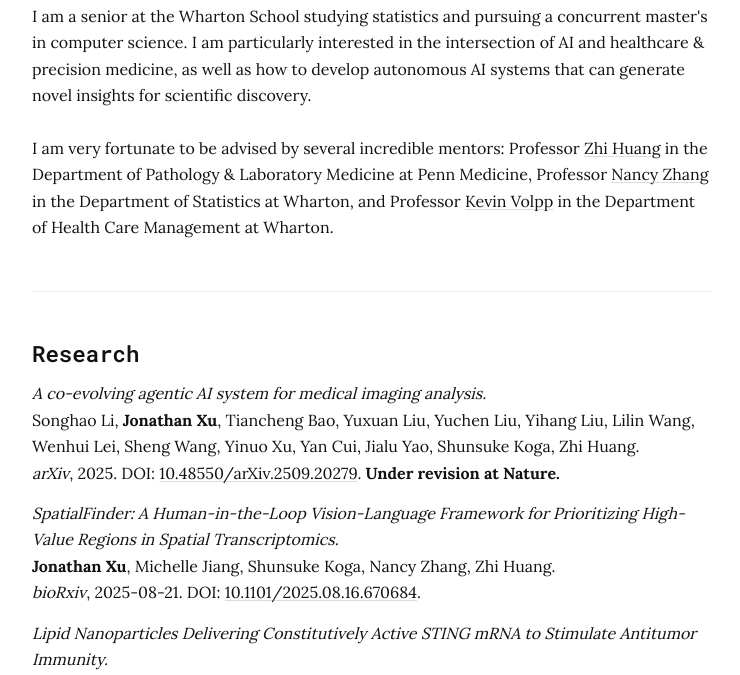
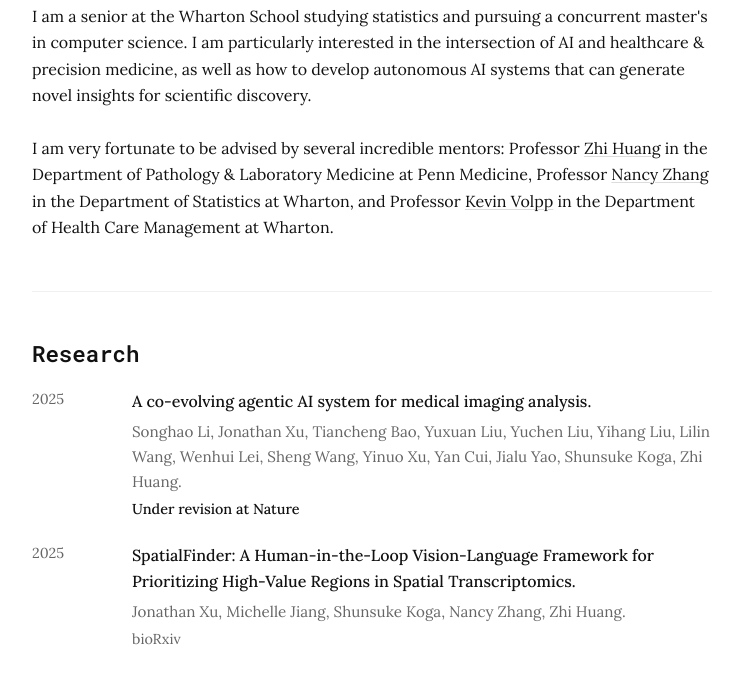
Before and after one commit to jonrxu/jonrxu.github.io, a plain HTML site: page index.html in a window 1280 px wide. Shown: the part 121-796 px from the top of the page, without its empty margins (268-1008 px from the left). Drawn offline with Linux system fonts and the light colour scheme.

Commit message:
format research section

```diff
--- a/index.html
+++ b/index.html
@@ -23,11 +23,6 @@
             font-weight: 200 900;
             font-style: italic;
             font-display: swap;
-        }
-        .publication {
-            margin: 0 0 14px 0;
-            text-indent: 0;
-            padding-left: 0;
         }
         /* Minimalist typography inspired by Jason Wei's site */
         html, body {
@@ -55,7 +50,7 @@
             font-optical-sizing: auto;
             font-weight: 600;
             font-style: normal;
-            margin: 28px 0 8px 0;
+            margin: 28px 0 16px 0;
             font-size: 1.4em;
         }
         a {
@@ -83,15 +78,62 @@
         #writing li {
             margin: 6px 0;
         }
-        /* Keep publication links consistent */
-        .publication a { text-decoration-color: #dcdcdc; }
-        .publication a:hover { text-decoration-color: #111; }
+        /* Publication entries - date on left, paper on right */
+        .publication {
+            display: flex;
+            gap: 20px;
+            margin: 0 0 20px 0;
+            padding: 0;
+            text-indent: 0;
+        }
+        .publication-date {
+            flex-shrink: 0;
+            width: 80px;
+            color: #666;
+            font-size: 0.9em;
+        }
+        .publication-content {
+            flex: 1;
+        }
+        .publication-title {
+            margin: 0 0 4px 0;
+            font-weight: 500;
+        }
+        .publication-authors {
+            margin: 0 0 4px 0;
+            color: #666;
+            font-size: 0.95em;
+        }
+        .publication-meta {
+            margin: 0;
+            font-size: 0.9em;
+            color: #666;
+        }
+        .publication-meta .journal,
+        .publication-meta .status {
+            color: #111;
+            font-weight: 500;
+        }
+        .publication-title a {
+            text-decoration: none;
+            color: inherit;
+        }
+        .publication-title a:hover {
+            text-decoration: underline;
+            text-decoration-color: #111;
+        }
         /* Dark mode */
         @media (prefers-color-scheme: dark) {
             html, body { background: #0e0e0e; color: #e7e7e7; }
             a { color: #e7e7e7; text-decoration-color: #4a4a4a; }
             a:hover { text-decoration-color: #e7e7e7; }
             section + section { border-top-color: #1f1f1f; }
+            .publication-date { color: #999; }
+            .publication-authors { color: #999; }
+            .publication-meta { color: #999; }
+            .publication-meta .journal,
+            .publication-meta .status { color: #e7e7e7; }
+            .publication-title a:hover { text-decoration-color: #e7e7e7; }
         }
     </style>
 </head>
@@ -108,21 +150,30 @@
         </section>
         <section id="research">
             <h4>Research</h4>
-            <p class="publication">
-                <em>A co-evolving agentic AI system for medical imaging analysis.</em><br>
-                Songhao Li, <strong>Jonathan Xu</strong>, Tiancheng Bao, Yuxuan Liu, Yuchen Liu, Yihang Liu, Lilin Wang, Wenhui Lei, Sheng Wang, Yinuo Xu, Yan Cui, Jialu Yao, Shunsuke Koga, Zhi Huang.<br>
-                <em>arXiv</em>, 2025. DOI: <a href="https://doi.org/10.48550/arXiv.2509.20279">10.48550/arXiv.2509.20279</a>. <strong>Under revision at Nature.</strong>
-            </p>
-            <p class="publication">
-                <em>SpatialFinder: A Human-in-the-Loop Vision-Language Framework for Prioritizing High-Value Regions in Spatial Transcriptomics.</em><br>
-                <strong>Jonathan Xu</strong>, Michelle Jiang, Shunsuke Koga, Nancy Zhang, Zhi Huang.<br>
-                <em>bioRxiv</em>, 2025-08-21. DOI: <a href="https://doi.org/10.1101/2025.08.16.670684">10.1101/2025.08.16.670684</a>.
-            </p>
-            <p class="publication">
-                <em>Lipid Nanoparticles Delivering Constitutively Active STING mRNA to Stimulate Antitumor Immunity.</em><br>
-                Wei Liu, Mohamad-Gabriel Alameh, June F. Yang, <strong>Jonathan R. Xu</strong>, Paulo J. C. Lin, Ying K. Tam, Drew Weissman, Jianxin You.<br>
-                <em>International Journal of Molecular Sciences</em>, 2022, 23(23), 14504. DOI: <a href="https://doi.org/10.3390/ijms232314504">10.3390/ijms232314504</a>.
-            </p>
+            <div class="publication">
+                <div class="publication-date">2025</div>
+                <div class="publication-content">
+                    <div class="publication-title"><a href="https://doi.org/10.48550/arXiv.2509.20279">A co-evolving agentic AI system for medical imaging analysis.</a></div>
+                    <div class="publication-authors">Songhao Li, Jonathan Xu, Tiancheng Bao, Yuxuan Liu, Yuchen Liu, Yihang Liu, Lilin Wang, Wenhui Lei, Sheng Wang, Yinuo Xu, Yan Cui, Jialu Yao, Shunsuke Koga, Zhi Huang.</div>
+                    <div class="publication-meta"><span class="status">Under revision at Nature</span></div>
+                </div>
+            </div>
+            <div class="publication">
+                <div class="publication-date">2025</div>
+                <div class="publication-content">
+                    <div class="publication-title"><a href="https://doi.org/10.1101/2025.08.16.670684">SpatialFinder: A Human-in-the-Loop Vision-Language Framework for Prioritizing High-Value Regions in Spatial Transcriptomics.</a></div>
+                    <div class="publication-authors">Jonathan Xu, Michelle Jiang, Shunsuke Koga, Nancy Zhang, Zhi Huang.</div>
+                    <div class="publication-meta">bioRxiv</div>
+                </div>
+            </div>
+            <div class="publication">
+                <div class="publication-date">2022</div>
+                <div class="publication-content">
+                    <div class="publication-title"><a href="https://doi.org/10.3390/ijms232314504">Lipid Nanoparticles Delivering Constitutively Active STING mRNA to Stimulate Antitumor Immunity.</a></div>
+                    <div class="publication-authors">Wei Liu, Mohamad-Gabriel Alameh, June F. Yang, Jonathan R. Xu, Paulo J. C. Lin, Ying K. Tam, Drew Weissman, Jianxin You.</div>
+                    <div class="publication-meta"><span class="journal">International Journal of Molecular Sciences</span></div>
+                </div>
+            </div>
         </section>
 
         <section id="writing">
```
